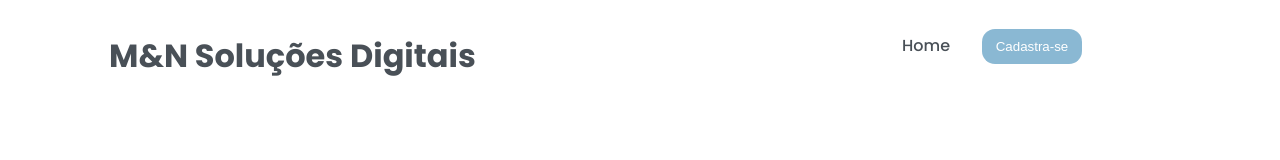
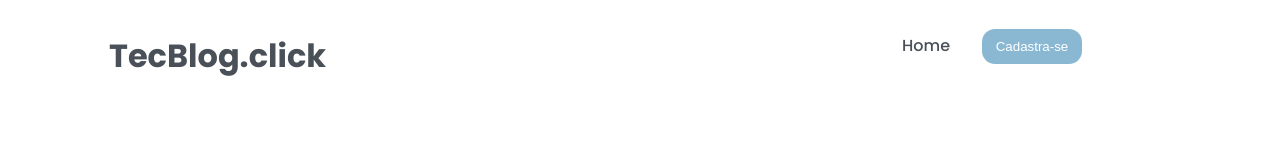
Before and after one commit to cicero-lucas/projeto-engenharia-II, a React (Vite) app in the folder frontend/app/: page /login in a window 1280 px wide. Shown: the top 160 px of the page. Built offline with nearby package versions, Linux system fonts and the light colour scheme.

Commit message:
feat: adiciona novas images

```diff
--- a/frontend/app/src/pages/Home/Home.jsx
+++ b/frontend/app/src/pages/Home/Home.jsx
@@ -18,7 +18,7 @@ export default function Home() {
 
     return (
         <>
-            <Header titulo="TechBlog.click" />
+            <Header titulo="TecBlog.click" />
             <div className="main">
                 <div className="caixaLateral">
                 <div><Busca/></div>
--- a/frontend/app/src/pages/Login/Login.jsx
+++ b/frontend/app/src/pages/Login/Login.jsx
@@ -48,7 +48,7 @@ export default function Login() {
     return (
     <>
         <div className="pagLogin">
-            <HeaderLogin titulo="M&N Soluções Digitais" nomel="cadastro"></HeaderLogin>
+            <HeaderLogin titulo="TecBlog.click" nomel="cadastro"></HeaderLogin>
 
             <div className="caixaLogin">
                 <div className="caixaLimg">
--- a/frontend/app/src/pages/PaginaAdmin/paginaAdmin.jsx
+++ b/frontend/app/src/pages/PaginaAdmin/paginaAdmin.jsx
@@ -44,7 +44,7 @@ export default function PaginaAdmin() {
 
     return (
         <>
-            <Header titulo="M&N Soluções Digitais" />
+            <Header titulo="TecBlog.click" />
             <div className="meusPosts">
                 <h4>Projetos</h4>
                 <div className="caixaVerpost">
--- a/frontend/app/src/pages/paginaPerfil/PaginaPerfil.jsx
+++ b/frontend/app/src/pages/paginaPerfil/PaginaPerfil.jsx
@@ -22,7 +22,7 @@ export default function PaginaPerfil(){
     },[])
     return(
         <>
-            <Header titulo="Perfil"></Header>
+            <Header titulo="TecBlog.click Perfil"></Header>
 
             {
                 perfil.length<1 ?
--- a/frontend/app/src/pages/verPosts/verPosts.jsx
+++ b/frontend/app/src/pages/verPosts/verPosts.jsx
@@ -27,7 +27,7 @@ export default function VerPosts() {
     }, [])
     return (
         <>
-            <Header titulo="ver seus post"></Header>
+            <Header titulo="TecBlog.click"></Header>
             <div className="caixaVerpost">
                 {
                     post.length > 0
```
Also changed, not shown: 1 other file (tests, documents, lock files or other folders).
